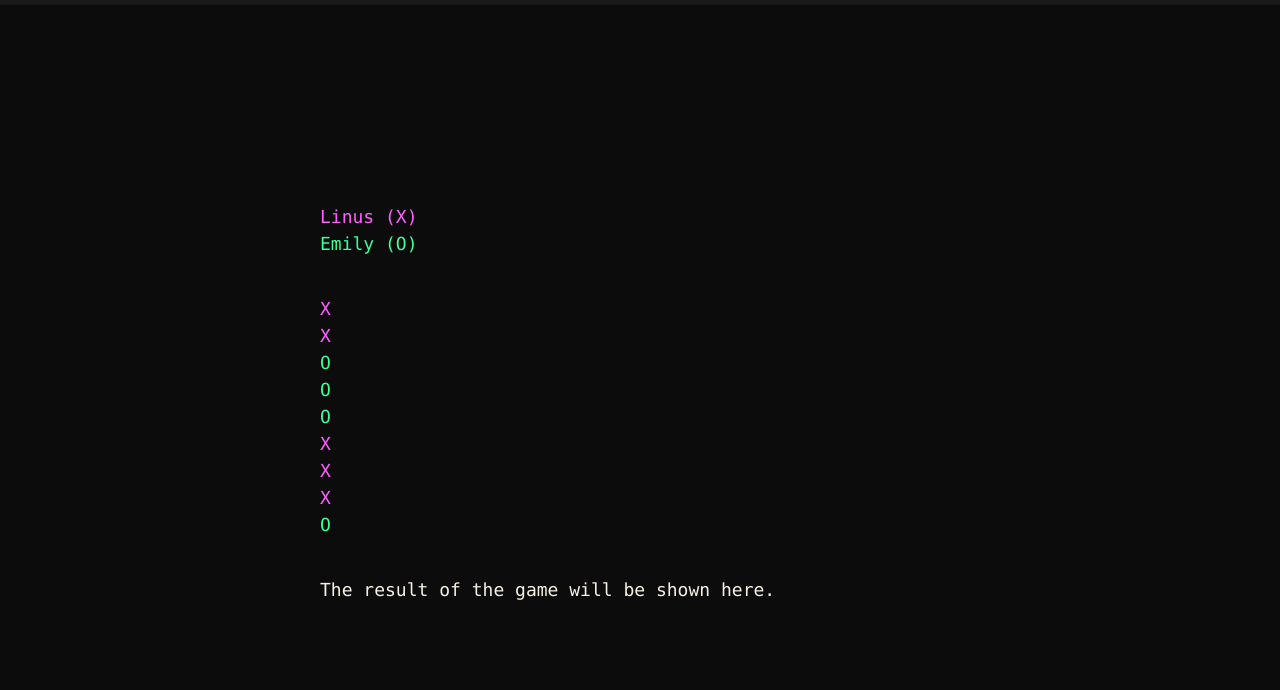
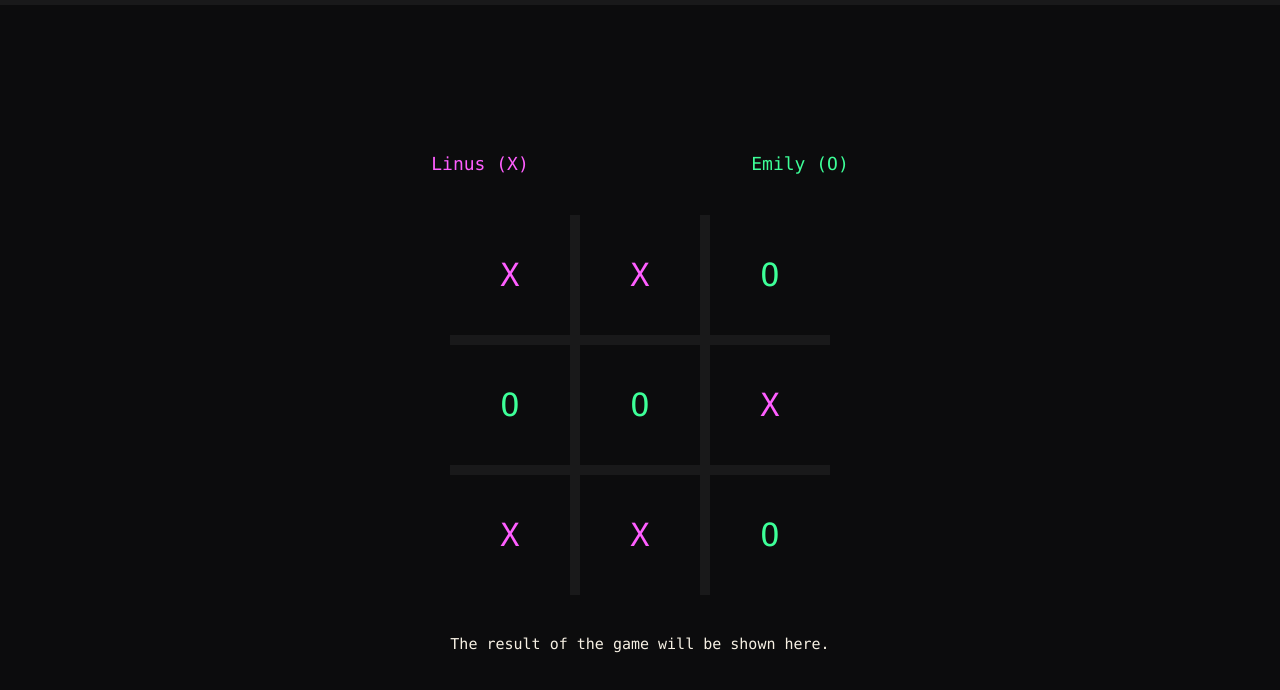
Before and after one commit to jsklcodes/tic-tac-toe-top, a plain HTML site: page index.html in a window 1280 px wide. Drawn offline with Linux system fonts and the light colour scheme.

Commit message:
Add app styles

```diff
--- a/index.css
+++ b/index.css
@@ -64,3 +64,44 @@ button:hover {
 [data-symbol='O'] {
   color: var(--eucalyptus);
 }
+
+/* MARK: Players */
+.players {
+  display: flex;
+  justify-content: space-around;
+}
+
+/* MARK: Board */
+.board {
+  display: grid;
+  grid-template-columns: repeat(3, 1fr);
+  grid-template-rows: repeat(3, 1fr);
+  gap: 1rem;
+  width: 38rem;
+  height: 38rem;
+  background-color: var(--eerie-black);
+  justify-self: center;
+}
+
+/* MARK: Square */
+.square {
+  display: grid;
+  place-items: center;
+  background-color: var(--smoky-black);
+  font-size: 3.2rem;
+  user-select: none;
+  transition: opacity 0.3s cubic-bezier(0.215, 0.61, 0.355, 1);
+}
+
+.square:hover {
+  opacity: 85%;
+  cursor: pointer;
+}
+
+/* MARK: Game result */
+.game-result {
+  font-size: 1.5rem;
+  width: min(100%, 60ch);
+  margin-inline: auto;
+  text-align: center;
+}
```
